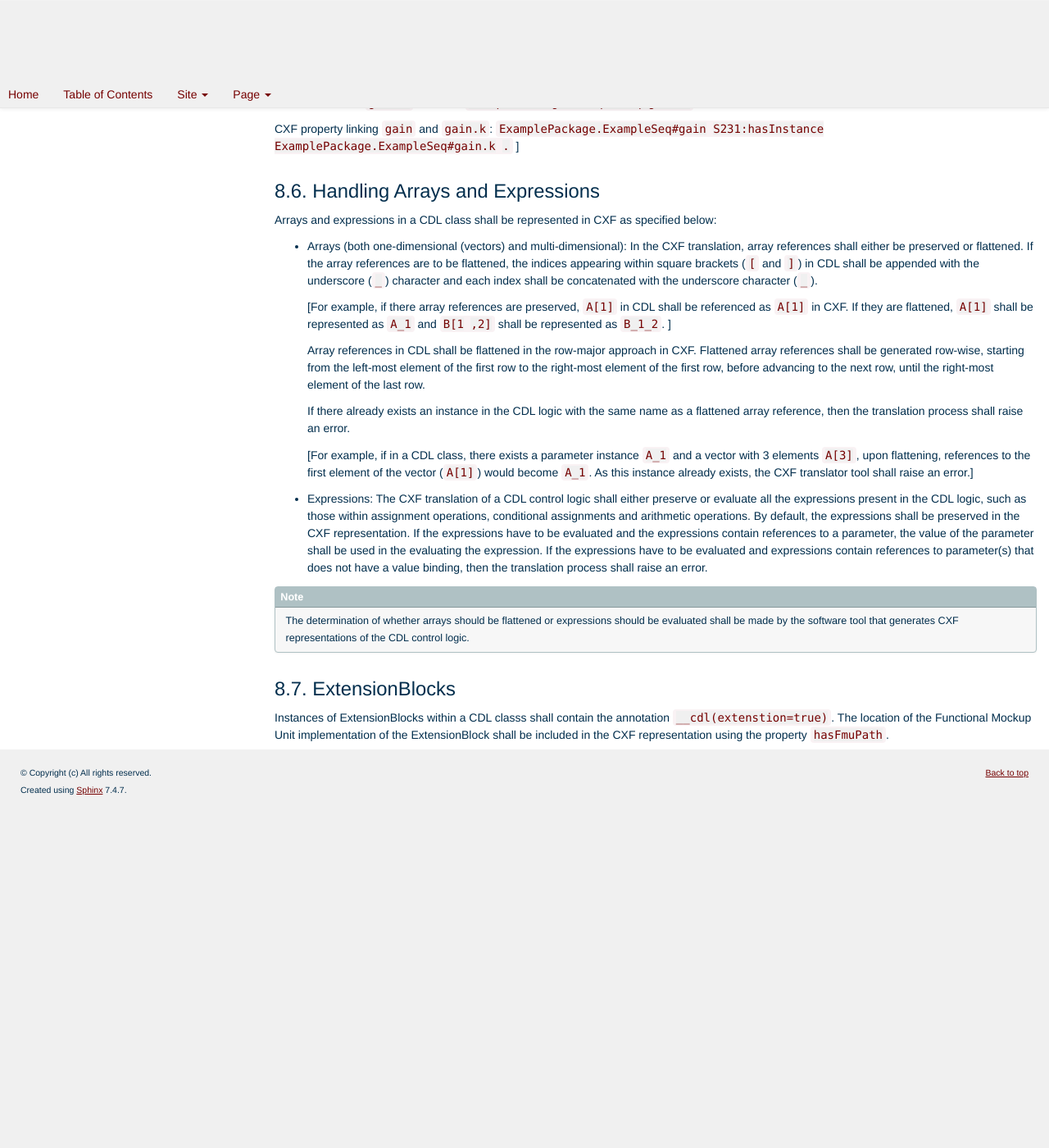
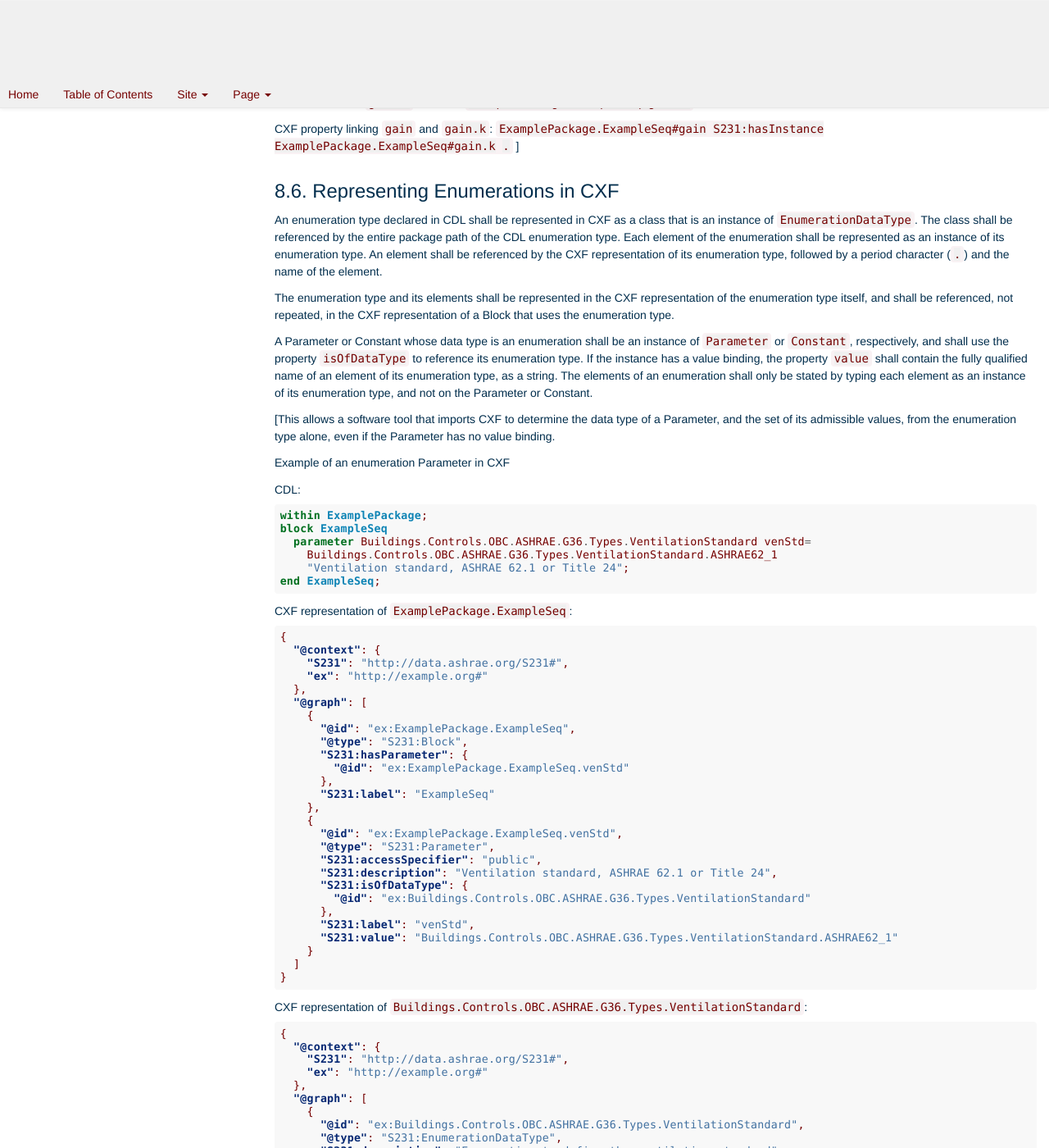
Before and after one commit to lbl-srg/obc, a Sphinx documentation site: the page built from specification/source/cxf.rst, in a window 1280 px wide and 1400 px high, scrolled down 3160 px. Shown: the whole window at 82% size. Built offline with Sphinx 7.4.7, drawn with Linux system fonts in a browser that asks for light colours; before the commit the page ends 4149 px from its top, so only the background shows below that; some of the changed text lies outside the part shown.

Commit message:
adding proposed specifications for handling enumerations in cxf

```diff
--- a/specification/source/cxf.rst
+++ b/specification/source/cxf.rst
@@ -117,8 +117,7 @@ Table :numref:`tab_cxf_cla` and Table :numref:`tab_cxf_rel` respectively.
    IntegerOutput                 An OutputConnector of the Integer data type.
    RealInput                     An InputConnector of the Real data type.
    RealOutput                    An OutputConnector of the Real data type.
-   EnumerationType               An Integer enumeration starting with the value 1, each element
-                                 is mapped to a unique String.
+   EnumerationDataType           The base class of enumeration types (``subClassOf DataType``).
    String                        A data type to represent text.
    ============================  ===========================================================
 
@@ -223,6 +222,121 @@ CXF reference to ``gain.k`` instance: ``ExamplePackage.ExampleSeq#gain.k``
 CXF property linking ``gain`` and ``gain.k``: ``ExamplePackage.ExampleSeq#gain S231:hasInstance ExamplePackage.ExampleSeq#gain.k .``
 ]
 
+.. _sec_cxf_enu:
+
+Representing Enumerations in CXF
+^^^^^^^^^^^^^^^^^^^^^^^^^^^^^^^^
+An enumeration type declared in CDL shall be represented
+in CXF as a class that is an instance of ``EnumerationDataType``.
+The class shall be referenced by the entire package path
+of the CDL enumeration type. Each element of the
+enumeration shall be represented as an instance of its
+enumeration type. An element shall be referenced by the CXF
+representation of its enumeration type, followed by a
+period character (``.``) and the name of the element.
+
+The enumeration type and its elements shall be represented
+in the CXF representation of the enumeration type itself,
+and shall be referenced, not repeated, in the CXF
+representation of a Block that uses the enumeration type.
+
+A Parameter or Constant whose data type is an enumeration
+shall be an instance of ``Parameter`` or ``Constant``,
+respectively, and shall use the property ``isOfDataType``
+to reference its enumeration type.
+If the instance has a value binding, the property
+``value`` shall contain the fully qualified name of an
+element of its enumeration type, as a string. The elements
+of an enumeration shall only be stated by typing each element
+as an instance of its enumeration type, and not on the
+Parameter or Constant.
+
+[This allows a software tool that imports CXF to determine
+the data type of a Parameter, and the set of its admissible
+values, from the enumeration type alone, even if the Parameter
+has no value binding.
+
+Example of an enumeration Parameter in CXF
+
+CDL:
+
+.. code-block:: modelica
+
+    within ExamplePackage;
+    block ExampleSeq
+      parameter Buildings.Controls.OBC.ASHRAE.G36.Types.VentilationStandard venStd=
+        Buildings.Controls.OBC.ASHRAE.G36.Types.VentilationStandard.ASHRAE62_1
+        "Ventilation standard, ASHRAE 62.1 or Title 24";
+    end ExampleSeq;
+
+CXF representation of ``ExamplePackage.ExampleSeq``:
+
+.. code-block:: json
+
+    {
+      "@context": {
+        "S231": "http://data.ashrae.org/S231#",
+        "ex": "http://example.org#"
+      },
+      "@graph": [
+        {
+          "@id": "ex:ExamplePackage.ExampleSeq",
+          "@type": "S231:Block",
+          "S231:hasParameter": {
+            "@id": "ex:ExamplePackage.ExampleSeq.venStd"
+          },
+          "S231:label": "ExampleSeq"
+        },
+        {
+          "@id": "ex:ExamplePackage.ExampleSeq.venStd",
+          "@type": "S231:Parameter",
+          "S231:accessSpecifier": "public",
+          "S231:description": "Ventilation standard, ASHRAE 62.1 or Title 24",
+          "S231:isOfDataType": {
+            "@id": "ex:Buildings.Controls.OBC.ASHRAE.G36.Types.VentilationStandard"
+          },
+          "S231:label": "venStd",
+          "S231:value": "Buildings.Controls.OBC.ASHRAE.G36.Types.VentilationStandard.ASHRAE62_1"
+        }
+      ]
+    }
+
+CXF representation of ``Buildings.Controls.OBC.ASHRAE.G36.Types.VentilationStandard``:
+
+.. code-block:: json
+
+    {
+      "@context": {
+        "S231": "http://data.ashrae.org/S231#",
+        "ex": "http://example.org#"
+      },
+      "@graph": [
+        {
+          "@id": "ex:Buildings.Controls.OBC.ASHRAE.G36.Types.VentilationStandard",
+          "@type": "S231:EnumerationDataType",
+          "S231:description": "Enumeration to define the ventilation standard",
+          "S231:label": "VentilationStandard"
+        },
+        {
+          "@id": "ex:Buildings.Controls.OBC.ASHRAE.G36.Types.VentilationStandard.ASHRAE62_1",
+          "@type": "ex:Buildings.Controls.OBC.ASHRAE.G36.Types.VentilationStandard",
+          "S231:description": "ASHRAE 62.1",
+          "S231:label": "ASHRAE62_1",
+          "S231:value": "ASHRAE62_1"
+        },
+        {
+          "@id": "ex:Buildings.Controls.OBC.ASHRAE.G36.Types.VentilationStandard.California_Title_24",
+          "@type": "ex:Buildings.Controls.OBC.ASHRAE.G36.Types.VentilationStandard",
+          "S231:description": "California Title 24",
+          "S231:label": "California_Title_24",
+          "S231:value": "California_Title_24"
+        }
+      ]
+    }
+
+]
+
+
 Handling Arrays and Expressions
 ^^^^^^^^^^^^^^^^^^^^^^^^^^^^^^^^
 Arrays and expressions in a CDL class shall
```
